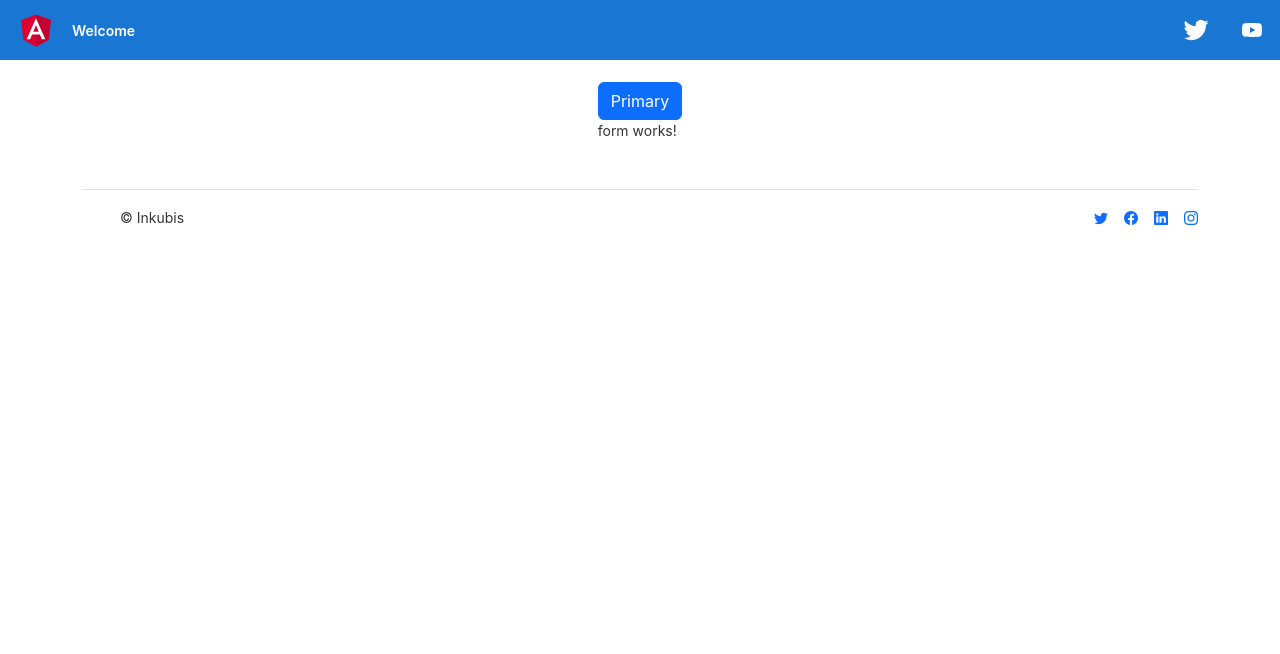
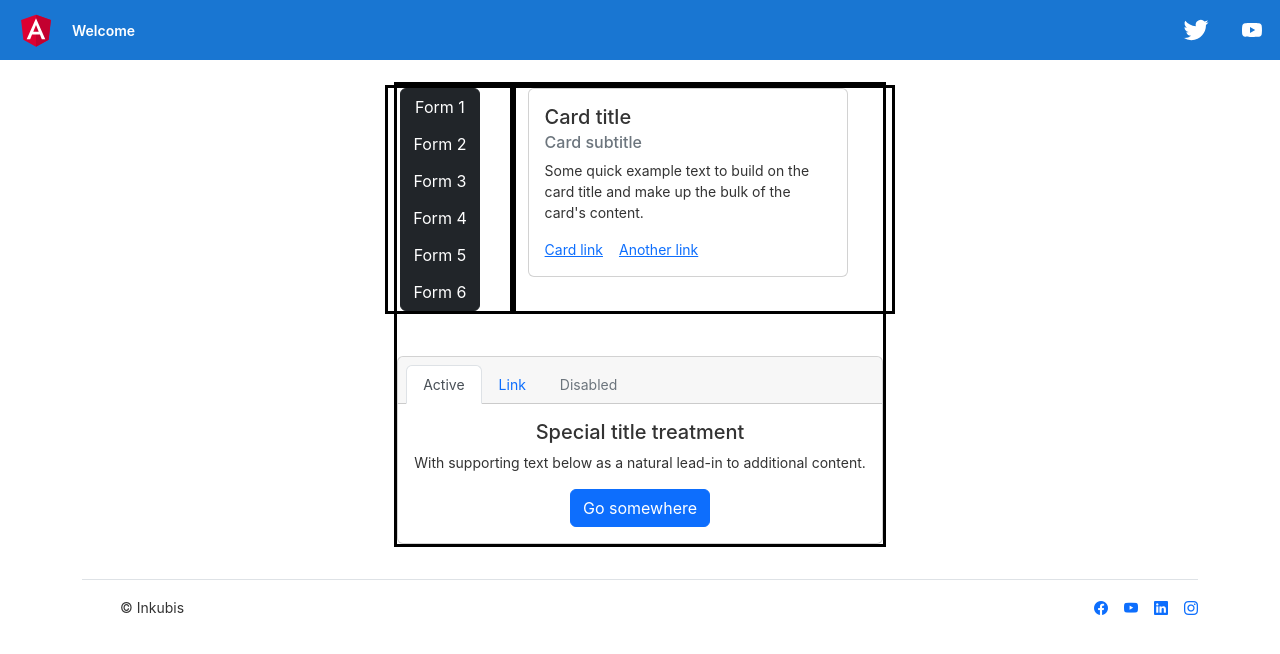
Before and after one commit to kevinvgils/Inkubis-app-frontend, an Angular app: page / in a window 1280 px wide. Shown: the top 654 px of the page. Built offline with nearby package versions, Linux system fonts and the light colour scheme.

Commit message:
sketch of form
can be deleted.

```diff
--- a/src/app/app.component.html
+++ b/src/app/app.component.html
@@ -25,7 +25,6 @@
 <div class="content" role="main">
   <!-- Links -->
   <div class="card-container">
-    <button type="button" class="btn btn-primary">Primary</button>
     <app-form></app-form>
   </div>
 </div>
@@ -43,8 +42,8 @@
     </div>
 
     <ul class="nav col-md-4 justify-content-end list-unstyled d-flex">
-      <li class="ms-3"><a href="#"><i class="bi bi-twitter"></i></a></li>
       <li class="ms-3"><a href="#"><i class="bi bi-facebook"></i></a></li>
+      <li class="ms-3"><a href="#"><i class="bi bi-youtube"></i></a></li>
       <li class="ms-3"><a href="#"><i class="bi bi-linkedin"></i></a></li>
       <li class="ms-3"><a href="#"><i class="bi bi-instagram"></i></a></li>
     </ul>
--- a/src/app/components/form/form.component.css
+++ b/src/app/components/form/form.component.css
@@ -0,0 +1,4 @@
+.outlining {
+  border-style: solid;
+  border-color: #000;
+}
--- a/src/app/components/form/form.component.html
+++ b/src/app/components/form/form.component.html
@@ -1 +1,51 @@
-<p>form works!</p>
+<div class="outlining">
+    <div class="row">
+        <!-- Buttons -->
+        <div class="col-3 outlining">
+            <div class="btn-group-vertical" role="group" aria-label="Vertical button group">
+                <a class="btn btn-dark">Form 1</a>
+                <a class="btn btn-dark">Form 2</a>
+                <a class="btn btn-dark">Form 3</a>
+                <a class="btn btn-dark">Form 4</a>
+                <a class="btn btn-dark">Form 5</a>
+                <a class="btn btn-dark">Form 6</a>
+            </div>
+        </div>
+
+        <!-- Text -->
+        <div class="col-9 outlining">
+            <div class="card" style="width: 20rem;">
+                <div class="card-body">
+                    <h5 class="card-title">Card title</h5>
+                    <h6 class="card-subtitle mb-2 text-muted">Card subtitle</h6>
+                    <p class="card-text">Some quick example text to build on the card title and make up the bulk of the
+                        card's content.</p>
+                    <a href="#" class="card-link">Card link</a>
+                    <a href="#" class="card-link">Another link</a>
+                </div>
+            </div>
+        </div>
+    </div>
+
+    <!-- Of dit: --> <br><br>
+    <div class="card text-center">
+        <div class="card-header">
+            <ul class="nav nav-tabs card-header-tabs">
+                <li class="nav-item">
+                    <a class="nav-link active" aria-current="true" href="#">Active</a>
+                </li>
+                <li class="nav-item">
+                    <a class="nav-link" href="#">Link</a>
+                </li>
+                <li class="nav-item">
+                    <a class="nav-link disabled">Disabled</a>
+                </li>
+            </ul>
+        </div>
+        <div class="card-body">
+            <h5 class="card-title">Special title treatment</h5>
+            <p class="card-text">With supporting text below as a natural lead-in to additional content.</p>
+            <a href="#" class="btn btn-primary">Go somewhere</a>
+        </div>
+    </div>
+</div>
```
